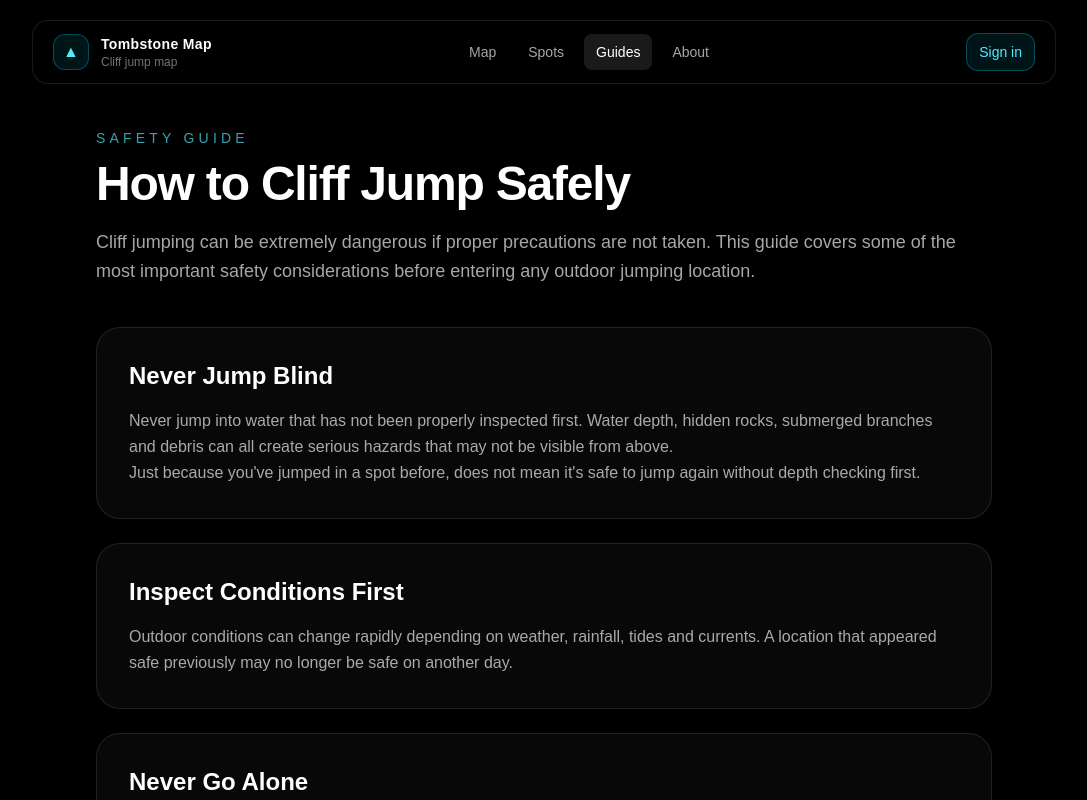
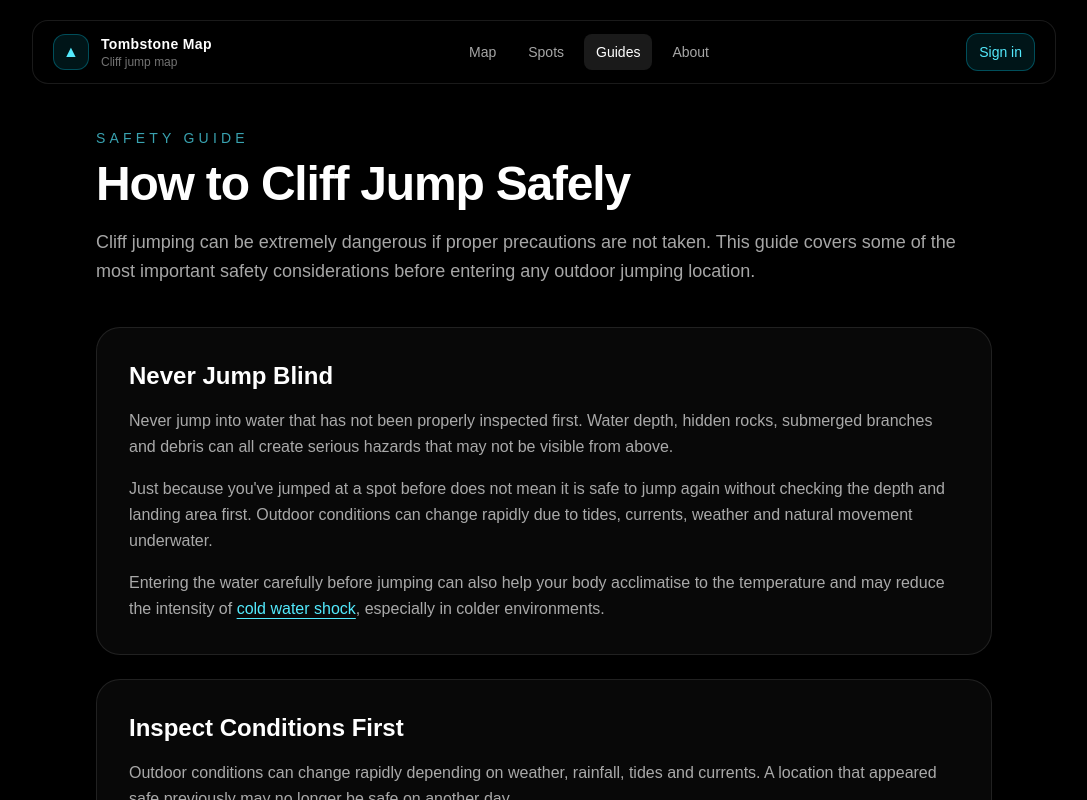
Before and after one commit to dyls-03/tombstonemap-v2, a Next.js app: page /guides/cliff-jumping-safety in a window 1280 px wide. Shown: the top 800 px of the page, without its empty margins (96-1183 px from the left). Built offline with nearby package versions, Linux system fonts and the light colour scheme.

Commit message:
#68: Amended safety page

```diff
--- a/app/guides/cliff-jumping-safety/page.tsx
+++ b/app/guides/cliff-jumping-safety/page.tsx
@@ -40,9 +40,24 @@ export const metadata = {
                         Water depth, hidden rocks, submerged branches and debris can all
                         create serious hazards that may not be visible from above.
                     </p>
-              <p className="leading-relaxed text-white/65">
-                Just because you&apos;ve jumped in a spot before, does not mean it&apos;s
-                safe to jump again without depth checking first.
+
+                    <p className="mt-4 leading-relaxed text-white/65">
+                        Just because you&apos;ve jumped at a spot before does not mean it is
+                        safe to jump again without checking the depth and landing area first.
+                        Outdoor conditions can change rapidly due to tides, currents,
+                        weather and natural movement underwater.
+                    </p>
+
+                    <p className="mt-4 leading-relaxed text-white/65">
+                        Entering the water carefully before jumping can also help your body
+                        acclimatise to the temperature and may reduce the intensity of{" "}
+                        <a
+                        href="/guides/cold-water-shock"
+                        className="text-cyan-300 hover:text-cyan-200 underline underline-offset-4"
+                        >
+                        cold water shock
+                        </a>
+                        , especially in colder environments.
                     </p>
                 </section>
 
```
Lines whose indentation alone changed are shown as unchanged.
